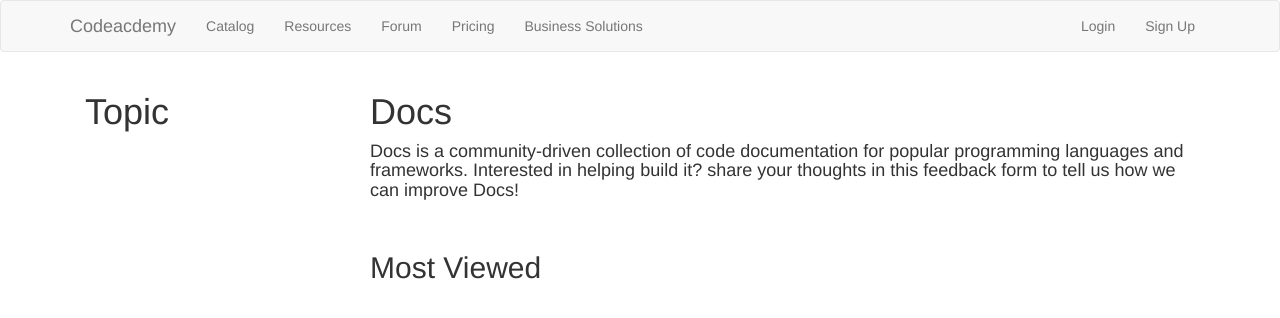
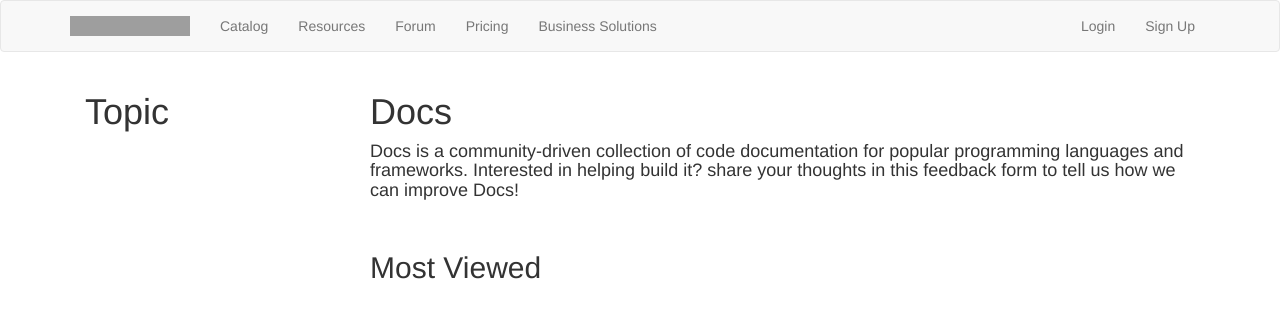
Before and after one commit to LauHingPui220242638/ITP4115-1C-EA-C04, a Flask app: page /docs in a window 1280 px wide. Shown: the top 318 px of the page. Run offline with Flask 3, Linux system fonts and the light colour scheme; data that the repository does not hold is empty; some libraries are stand-ins or nearby versions; grey boxes are pictures that could not be loaded.

Commit message:
Added logo for base

```diff
--- a/app/templates/base.html.j2
+++ b/app/templates/base.html.j2
@@ -20,7 +20,7 @@
                     <span class="icon-bar"></span>
                     <span class="icon-bar"></span>
                 </button>
-                <a class="navbar-brand" href="{{ url_for('index') }}">Codeacdemy</a>
+                <a href="{{ url_for('index') }}"><img href="{{ url_for('index') }}" src="https://global.discourse-cdn.com/codecademy/original/5X/e/0/8/c/e08cf790a5972ac52a036a0fb64e4e139baec615.png" class="navbar-brand img-fluid" width="150"></a>
             </div>
             <div class="collapse navbar-collapse" id="bs-example-navbar-collapse-1">
                 <ul class="nav navbar-nav">
```
